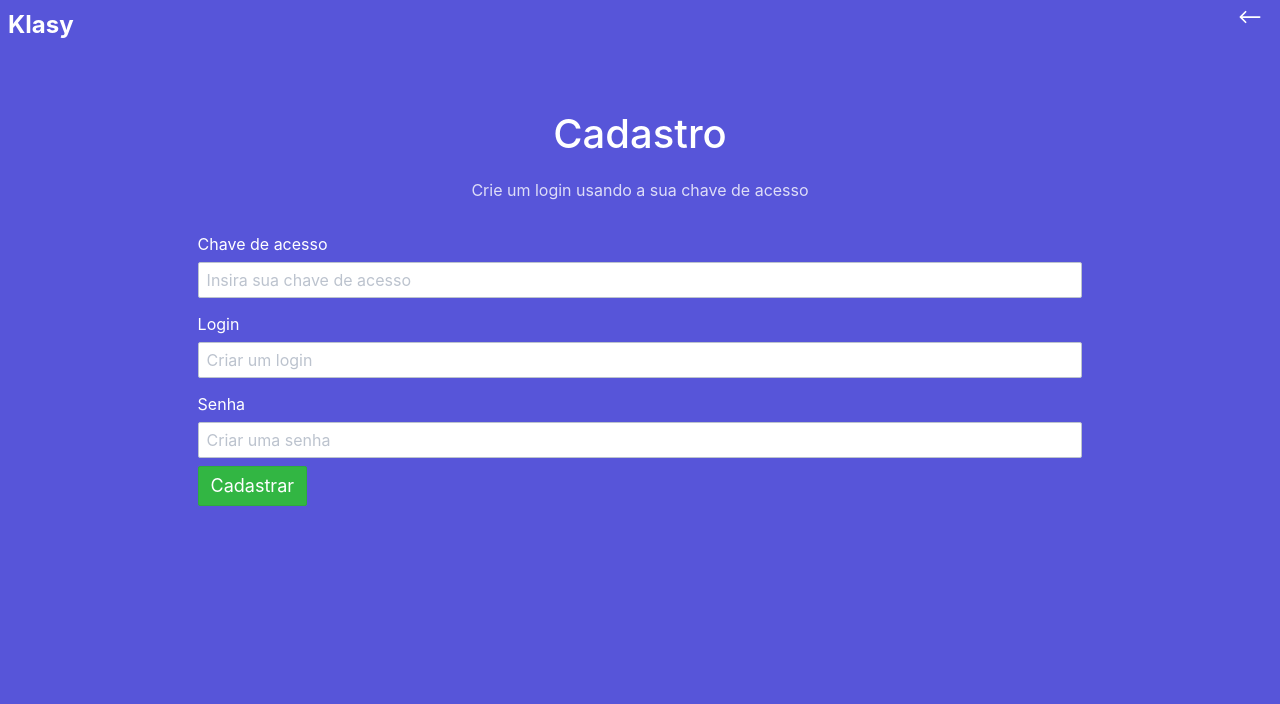
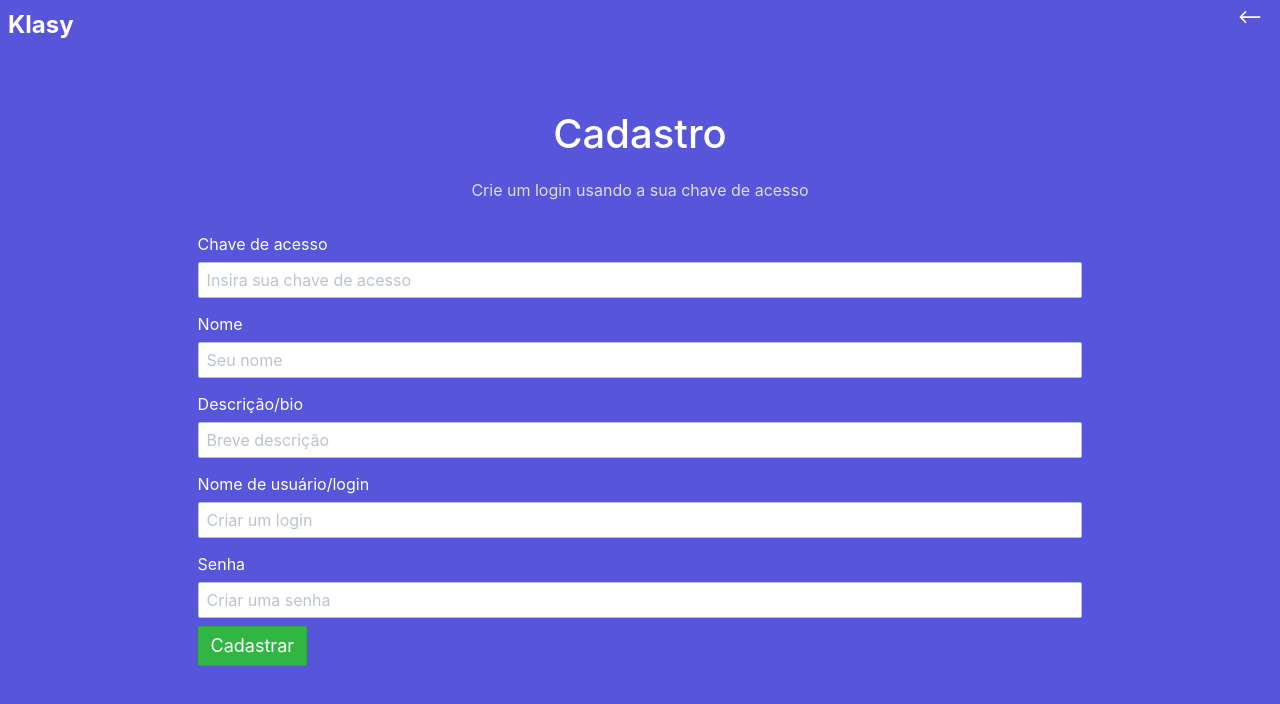
Before and after one commit to seapvnk/klasy-web, a React (Create React App) app: page /cadastro in a window 1280 px wide. Shown: the top 704 px of the page. Built offline with nearby package versions, Linux system fonts and the light colour scheme.

Commit message:
Login Form styles & Signin Form fields updated

```diff
--- a/src/components/LoginForm/index.tsx
+++ b/src/components/LoginForm/index.tsx
@@ -16,7 +16,8 @@ interface LoginFormProps {
 const LoginForm: React.FC<LoginFormProps> = ({ title, fields, subtitle, signUpPage }) => {
 
   const fullscreen = {
-    height: '100vh',
+    minHeight: '100vh',
+    paddingBottom: '1em',
   };
 
   const pageBody = {
--- a/src/pages/SignUpForm/index.tsx
+++ b/src/pages/SignUpForm/index.tsx
@@ -8,7 +8,9 @@ function SignUpForm() {
             subtitle="Crie um login usando a sua chave de acesso"
             fields={[
                 {label: 'Chave de acesso', name: 'key', placeholder: 'Insira sua chave de acesso'},
-                {label: 'Login', name: 'login', placeholder: 'Criar um login'},
+                {label: 'Nome', name: 'name', placeholder: 'Seu nome'},
+                {label: 'Descrição/bio', name: 'bio', placeholder: 'Breve descrição'},
+                {label: 'Nome de usuário/login', name: 'login', placeholder: 'Criar um login'},
                 {label: 'Senha', name: 'password', placeholder: 'Criar uma senha'},
             ]}
             signUpPage={true}
```
